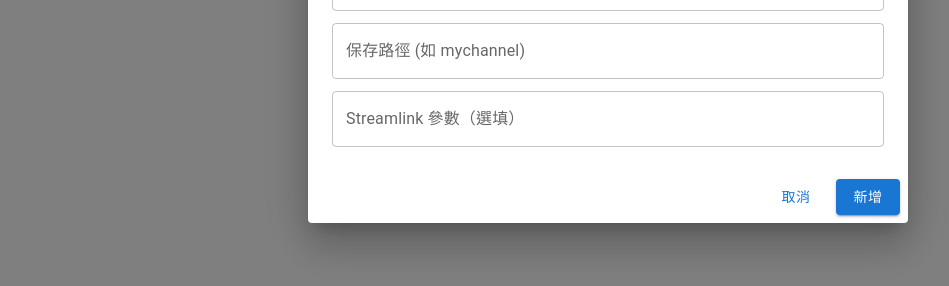
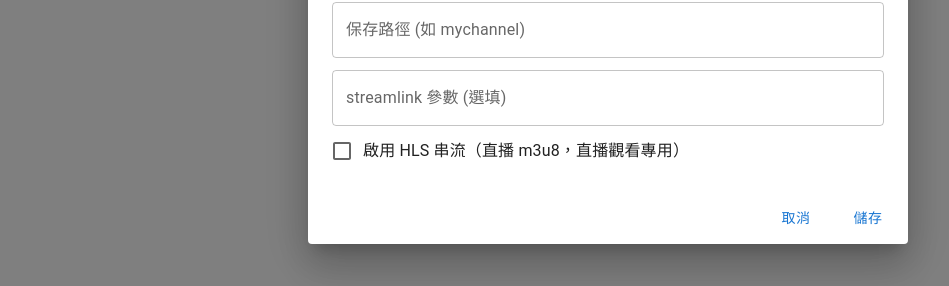
Before and after one commit to otaku840726/streamlink-webrecorder, a React (Create React App) app in the folder frontend/: page / in a window 1280 px wide. Both pictures are taken after a click on the button "新增任務". Shown: the part 415-701 px from the top of the page, without its empty margins (32-981 px from the left). Built offline with nearby package versions, Linux system fonts and the light colour scheme; no server answers.

Commit message:
更新 frontend/src/components/TaskForm.js

```diff
--- a/frontend/src/components/TaskForm.js
+++ b/frontend/src/components/TaskForm.js
@@ -6,6 +6,8 @@ import {
   TextField,
   DialogActions,
   Button,
+  FormControlLabel,
+  Checkbox
 } from "@mui/material";
 import api from "../api";
 
@@ -15,19 +17,20 @@ const defaultForm = {
   interval: 5,
   save_dir: "",
   params: "",
+  hls_enable: false,      // <--- 新增
 };
 
 export default function TaskForm({ open, task, onClose }) {
   const [form, setForm] = useState(defaultForm);
 
-  // 根據 props.task 及 open 狀態切換內容
   useEffect(() => {
-    if (task) setForm(task);
+    if (task) setForm({ ...defaultForm, ...task });
     else setForm(defaultForm);
   }, [task, open]);
 
   const handleChange = (e) => {
-    let { name, value } = e.target;
+    let { name, value, type, checked } = e.target;
+    if (type === "checkbox") value = checked;
     if (name === "interval") value = parseInt(value, 10) || 1;
     setForm((prev) => ({ ...prev, [name]: value }));
   };
@@ -88,19 +91,27 @@ export default function TaskForm({ open, task, onClose }) {
         />
         <TextField
           margin="dense"
-          label="Streamlink 參數（選填）"
+          label="streamlink 參數 (選填)"
           name="params"
           value={form.params}
           onChange={handleChange}
           fullWidth
-          placeholder="例如 --retry-open 1 --retry-streams 10"
+        />
+        <FormControlLabel
+          control={
+            <Checkbox
+              name="hls_enable"
+              checked={!!form.hls_enable}
+              onChange={handleChange}
+              color="primary"
+            />
+          }
+          label="啟用 HLS 串流（直播 m3u8，直播觀看專用）"
         />
       </DialogContent>
       <DialogActions>
         <Button onClick={onClose}>取消</Button>
-        <Button onClick={handleSubmit} variant="contained">
-          {task ? "儲存" : "新增"}
-        </Button>
+        <Button onClick={handleSubmit}>儲存</Button>
       </DialogActions>
     </Dialog>
   );
```
